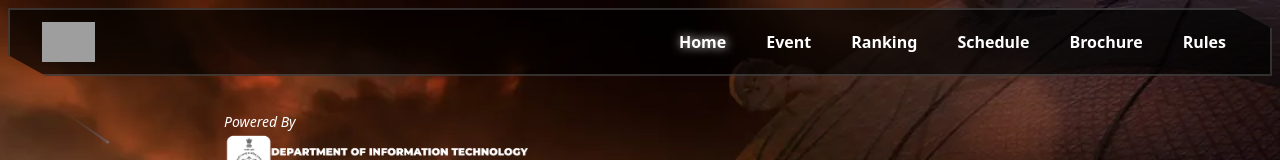
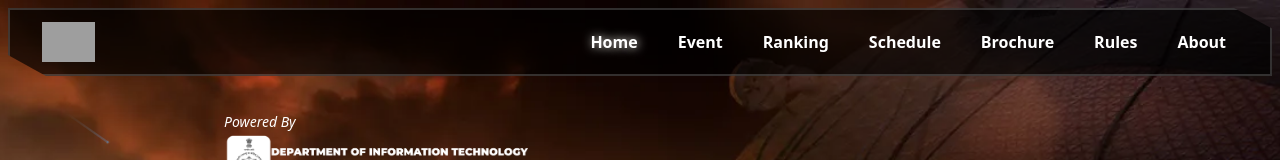
Before and after one commit to roydendsouza31/Infofest2024, a React (Vite) app: page / in a window 1280 px wide. Shown: the top 160 px of the page. Built offline with nearby package versions, Linux system fonts and the light colour scheme; grey boxes are pictures that could not be loaded.

Commit message:
added link for about

```diff
--- a/src/components/Navbar.jsx
+++ b/src/components/Navbar.jsx
@@ -64,6 +64,13 @@ const Navbar = () => {
             >
               Rules
             </ NavLink>
+            < NavLink
+              to="/about"
+              className="text-white text-center  px-3 py-2 rounded transition duration-300"
+              onClick={() => setIsOpen(false)}
+            >
+              About
+            </ NavLink>
           </div>
           <div className="md:hidden flex items-center">
             <button onClick={toggleNavbar} className="text-gray-200 hover:text-white focus:outline-none">
```
